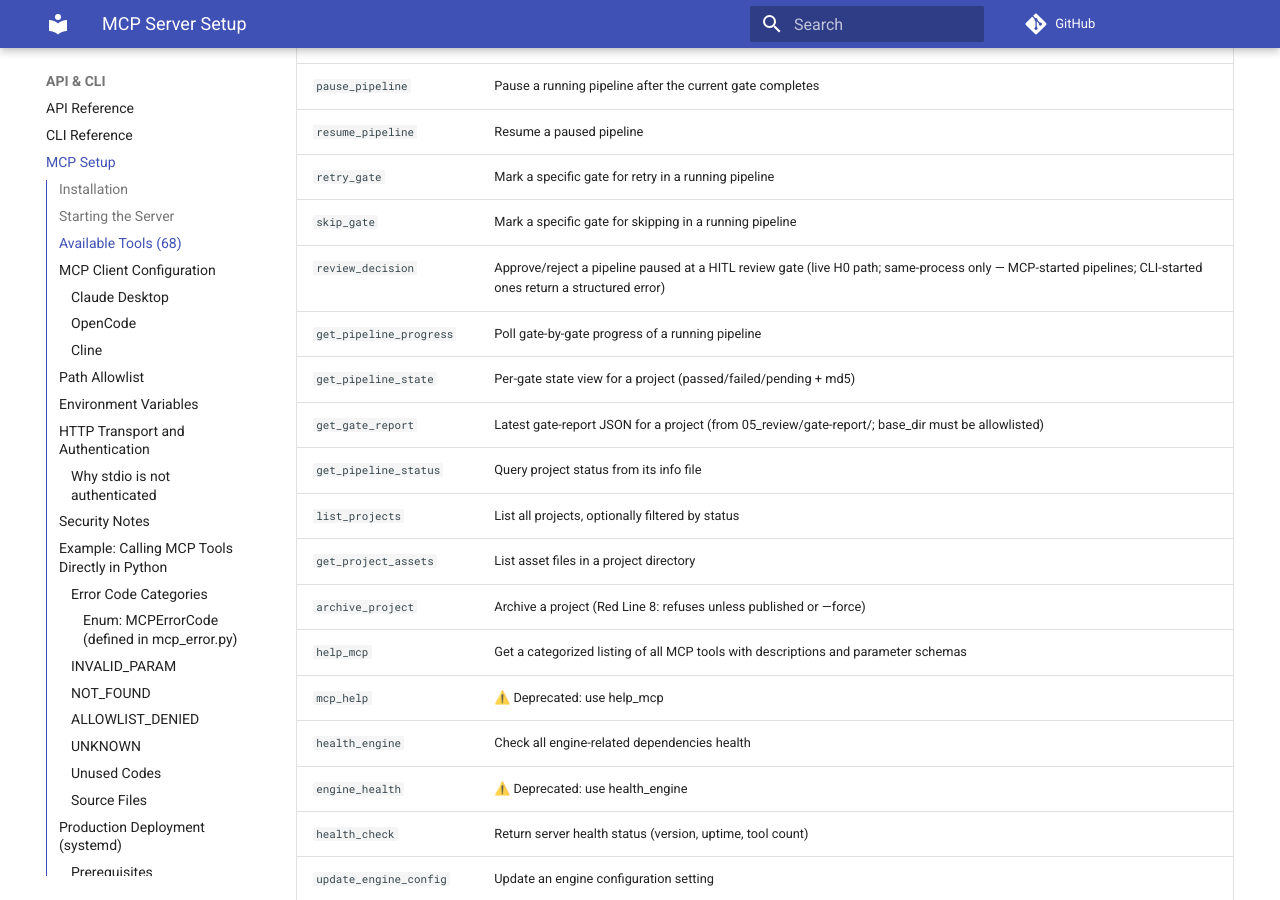
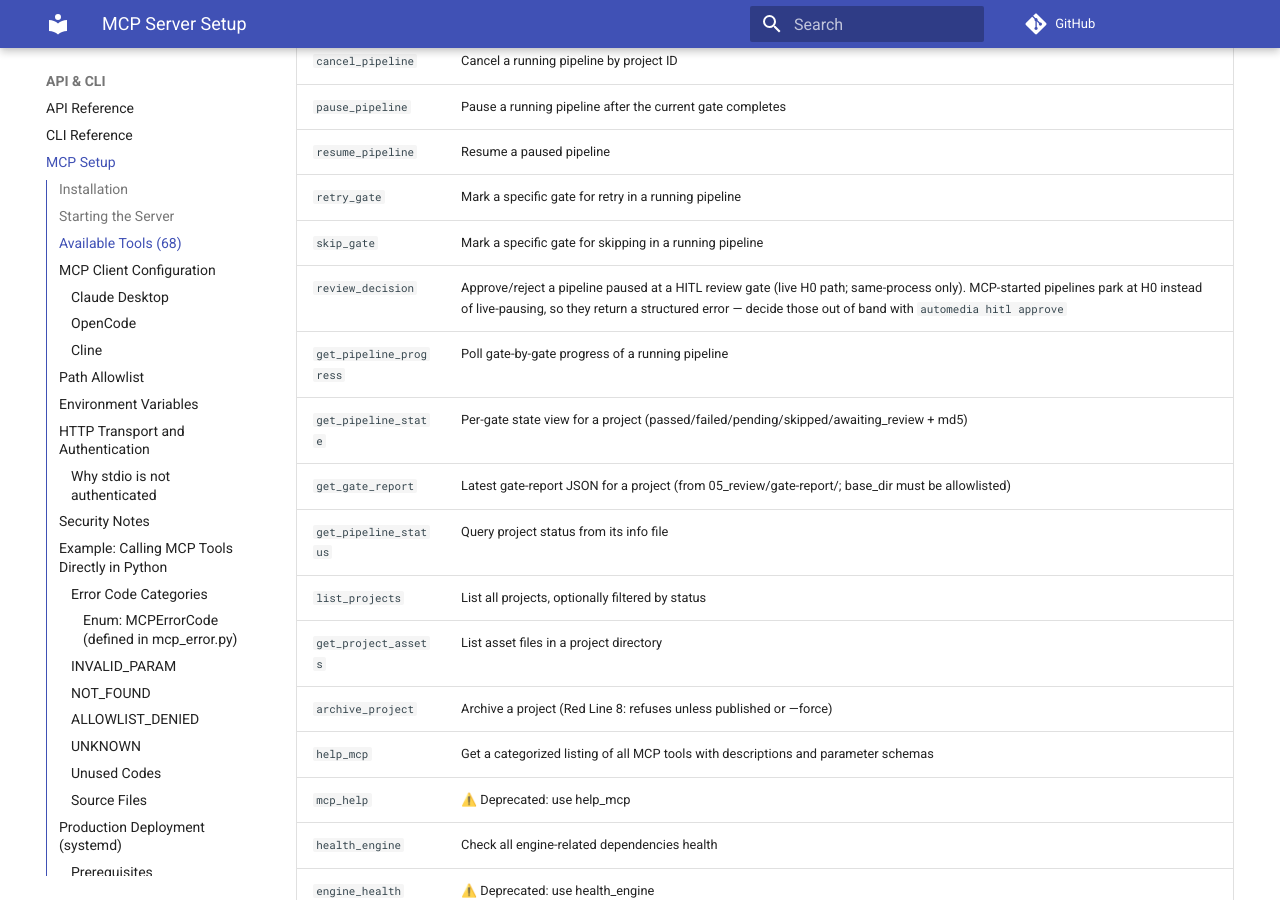
Before and after one commit to 1StepMore/AutoMedia, an MkDocs documentation site: the page built from docs/user/mcp-setup.md, in a window 1280 px wide and 900 px high, scrolled down 2621 px. Built offline with MkDocs 1.6.1 and Material for MkDocs 9.7.7, drawn with Linux system fonts in a browser that asks for light colours; comment, search, counter and statistics services are not loaded.

Commit message:
docs: complete the per-gate status vocabulary everywhere it is published (#108)
`get_pipeline_state` / `automedia pipeline state` report five statuses, not
three. The two files I flagged after the main commit were not the only ones:
README.md and AGENTS.md — the two most-read documents in the repo — still
advertised `passed/failed/pending`, and so did the MCP and CLI tool
descriptions, which are what an agent sees via `mcp__help`.

Both `skipped` and `awaiting_review` were missing. `skipped` predates this
change and was already drifting; `awaiting_review` is the one this PR adds.
A reader following the published description could not have distinguished a
parked run from an unfinished one, which is the whole point of the feature.

Also corrected the `review_decision` row in mcp-setup.md. It already said the
tool does not apply to MCP-started pipelines, but gave the wrong reason: those
pipelines used to live-pause and now park, and the supported alternative is
`automedia hitl approve`.

Worth noting: `check-doc-consistency` passes with all of this wrong. It audits
numeric claims against derived counts and has no notion of a status
vocabulary, so nothing in the gate chain would have caught the drift.

Co-Authored-By: Claude Opus 4.8 (1M context) <noreply@anthropic.com>
Signed-off-by: 1StepMore <140780063+1StepMore@users.noreply.github.com>

```diff
--- a/docs/user/mcp-setup.md
+++ b/docs/user/mcp-setup.md
@@ -118,9 +118,9 @@ Registered MCP tools:
 | `resume_pipeline` | Resume a paused pipeline |
 | `retry_gate` | Mark a specific gate for retry in a running pipeline |
 | `skip_gate` | Mark a specific gate for skipping in a running pipeline |
-| `review_decision` | Approve/reject a pipeline paused at a HITL review gate (live H0 path; same-process only — MCP-started pipelines; CLI-started ones return a structured error) |
+| `review_decision` | Approve/reject a pipeline paused at a HITL review gate (live H0 path; same-process only). MCP-started pipelines park at H0 instead of live-pausing, so they return a structured error — decide those out of band with `automedia hitl approve` |
 | `get_pipeline_progress` | Poll gate-by-gate progress of a running pipeline |
-| `get_pipeline_state` | Per-gate state view for a project (passed/failed/pending + md5) |
+| `get_pipeline_state` | Per-gate state view for a project (passed/failed/pending/skipped/awaiting_review + md5) |
 | `get_gate_report` | Latest gate-report JSON for a project (from 05_review/gate-report/; base_dir must be allowlisted) |
 | `get_pipeline_status` | Query project status from its info file |
 | `list_projects` | List all projects, optionally filtered by status |
```
Also changed, not shown: AGENTS.md (+1 -1 lines), README.md (+1 -1 lines), docs/doc-inventory.md (+4 -4 lines), docs/glossary.md (+1 -1 lines), 3 other files.
